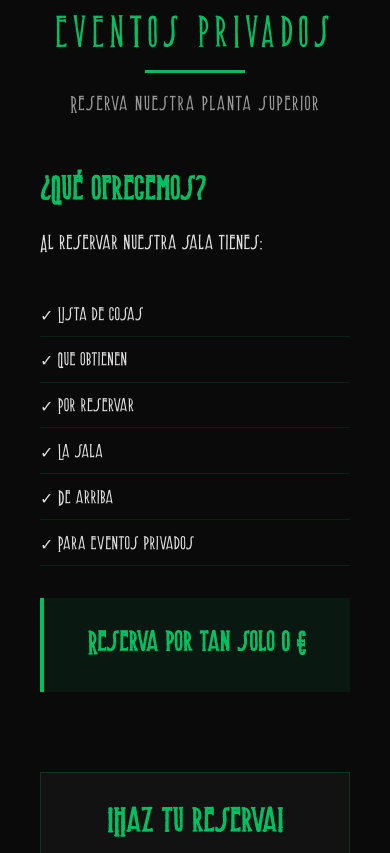
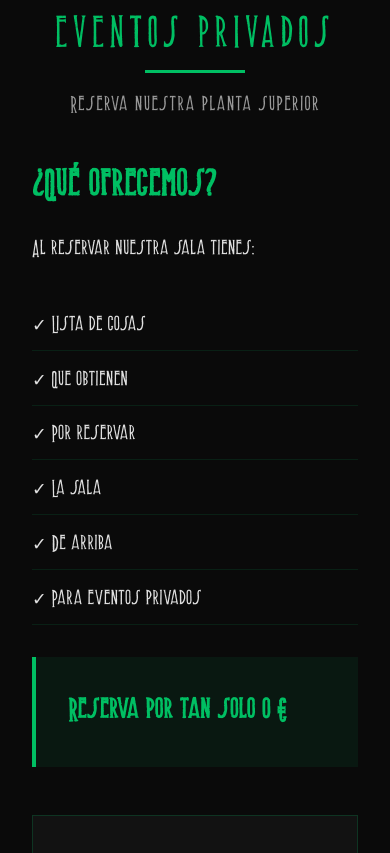
Before and after one commit to lledoerik/hidden-district, a plain HTML site: page index.html in a window 390 px wide. Shown: the part 4776-5629 px from the top of the page. Drawn offline with Linux system fonts and the light colour scheme.

Commit message:
Eliminar estilos no utilizados de la sección de eventos privados

```diff
--- a/css/styles.css
+++ b/css/styles.css
@@ -954,30 +954,6 @@ i.icon-cocktail::before {
         font-size: 0.9rem;
         text-align: center;
     }
-
-    .eventos-privados-content {
-        padding: 0.5rem;
-    }
-
-    .privados-info h3 {
-        font-size: 1.8rem;
-        margin-bottom: 1rem;
-    }
-
-    .privados-features li {
-        font-size: 1rem;
-        padding: 0.6rem 0;
-    }
-
-    .privados-pricing {
-        margin: 2rem 0;
-        padding: 1.5rem;
-        text-align: center;
-    }
-    .privados-form {
-        padding: 1.5rem;
-    }
-
     .section {
         padding: 4rem 1rem;
     }
```
